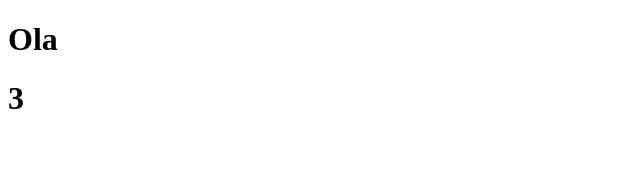
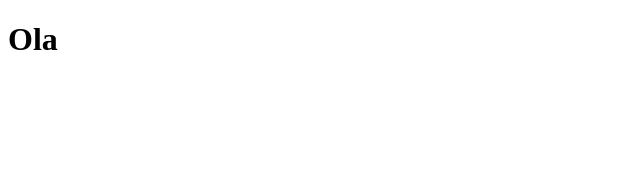
Before and after one commit to juliocesardemoraes/zeus-reactjs, a React (Vite) app: page / in a window 1280 px wide. Shown: the top 170 px of the page, without its empty margins (0-640 px from the left). Built offline with nearby package versions, Linux system fonts and the light colour scheme.

Commit message:
feat: add initial code

```diff
--- a/src/App.jsx
+++ b/src/App.jsx
@@ -1,10 +1,7 @@
-import Name from "./Name";
-
 function App() {
   return (
     <>
       <h1>Ola </h1>
-      <Name></Name>
     </>
   );
 }
--- a/src/Name.jsx
+++ /dev/null
@@ -1,10 +0,0 @@
-export default function Name() {
-  const age = 29;
-  const name = "Julio";
-
-  const getName = () => {
-    return `${name} : ${age}`;
-  };
-
-  return <h1>{1 + 2}</h1>;
-}
```
